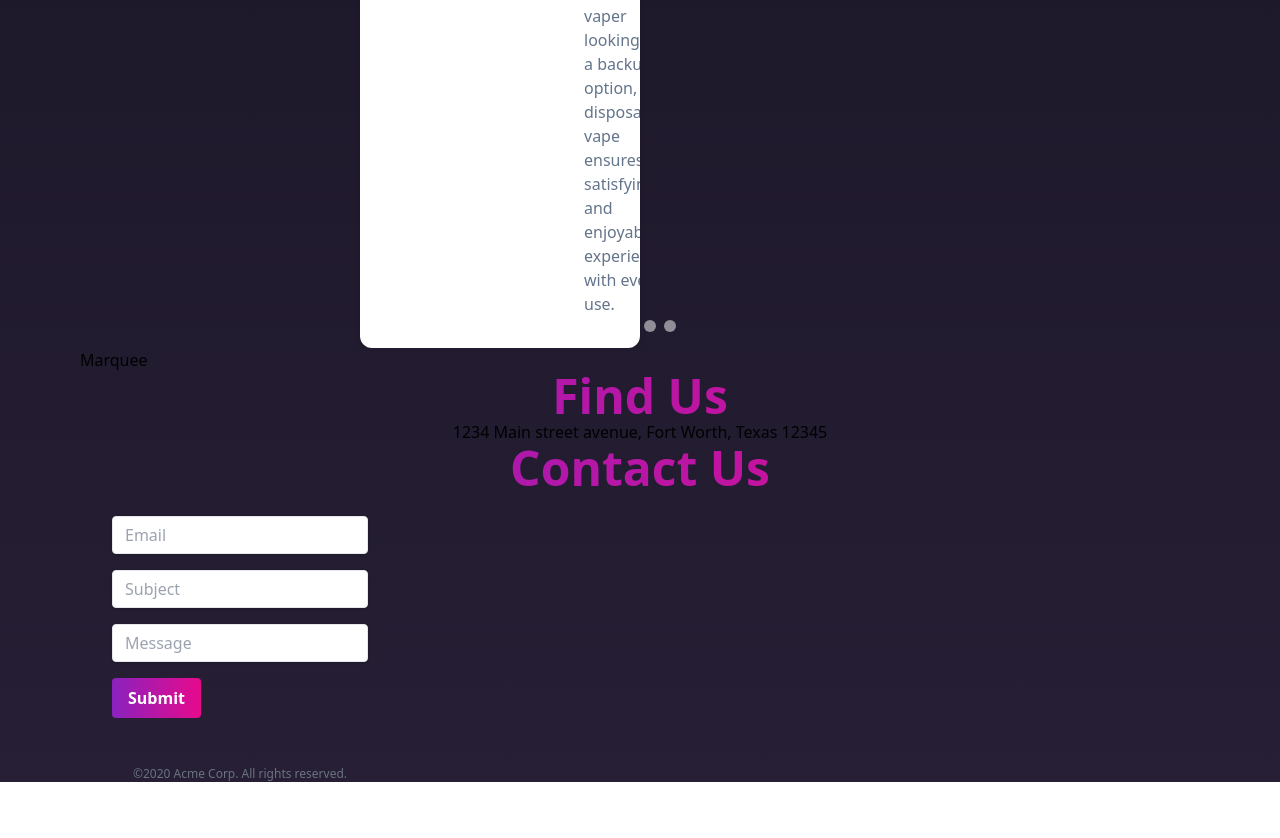
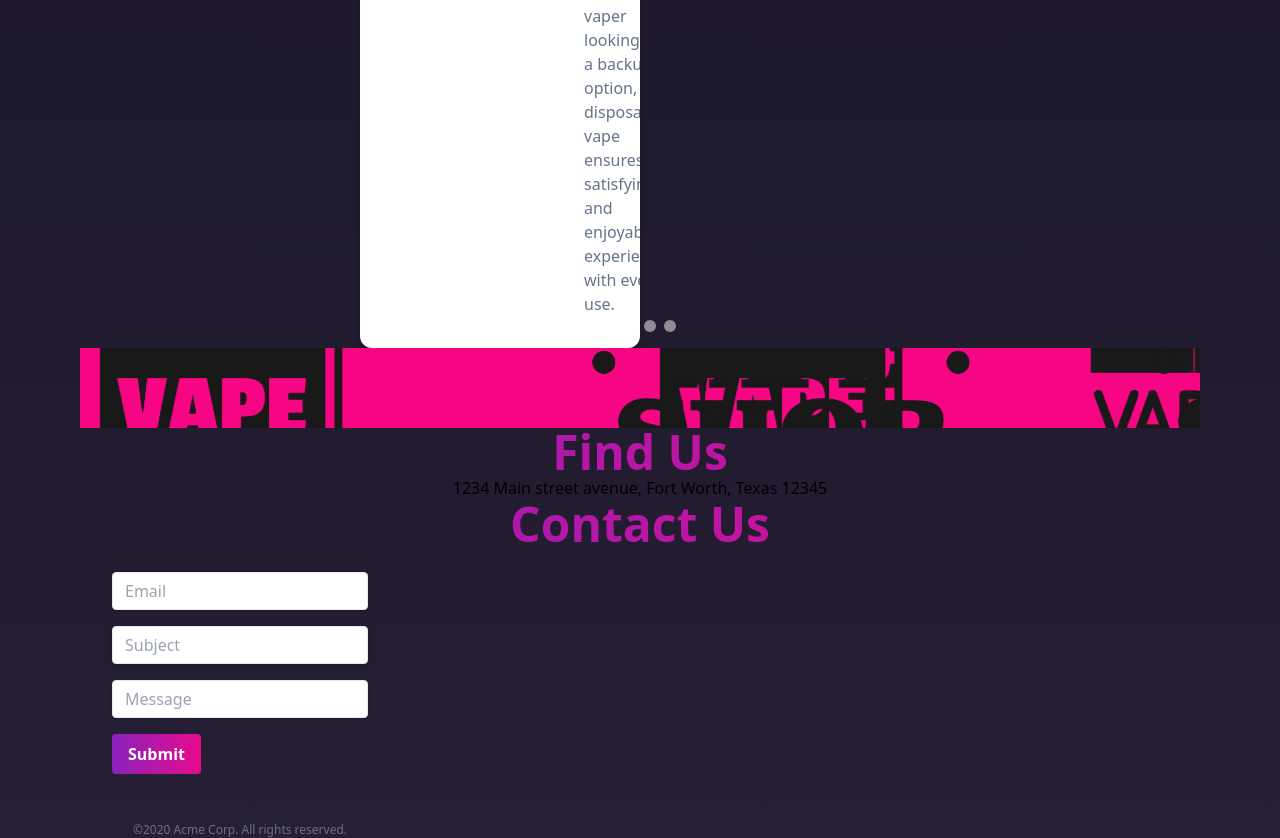
Before and after one commit to JadenLund/applicationPackageOne, a React (Vite) app: page / in a window 1280 px wide. Shown: the part 2640-3478 px from the top of the page. Before the commit the page ends 3422 px from the top, so only its background shows below. Built offline with nearby package versions, Linux system fonts and the light colour scheme; a web font is replaced by a local one.

Commit message:
adding color to marquee, images are too big at the moment though

```diff
--- a/src/components/Marquee.jsx
+++ b/src/components/Marquee.jsx
@@ -1,7 +1,38 @@
+import Company1 from "../images/Company1.png";
+import Company2 from "../images/Company2.png";
+import Company3 from "../images/Company3.png";
+import Company4 from "../images/Company4.png";
+import Company5 from "../images/Company5.png";
+import Company6 from "../images/Company6.png";
+import Company7 from "../images/Company7.png";
+import Company8 from "../images/Company8.png";
 export default function Marquee() {
+  {
+    /* later organize to use a for loop for all of the image names maybe */
+  }
+
   return (
-    <div>
-      <h1>Marquee</h1>
+    <div className="bg-marq relative flex h-w overflow-hidden">
+      <div className=" py-12 animate-marquee whitespace-nowrap flex items-center justify-evenly object-scale-down">
+        <img src={Company1} />
+        <img src={Company2} />
+        <img src={Company3} />
+        <img src={Company4} />
+        <img src={Company5} />
+        <img src={Company6} />
+        <img src={Company7} />
+        <img src={Company8} />
+      </div>
+      <div className="py-12 animate-marquee whitespace-nowrap flex items-center justify-evenly object-scale-down">
+        <img src={Company1} />
+        <img src={Company2} />
+        <img src={Company3} />
+        <img src={Company4} />
+        <img src={Company5} />
+        <img src={Company6} />
+        <img src={Company7} />
+        <img src={Company8} />
+      </div>
     </div>
   );
 }
--- a/tailwind.config.js
+++ b/tailwind.config.js
@@ -42,7 +42,8 @@ module.exports = {
         'tab': '#161120',
         'bg-t': '#261F35',
         'bg-m': '#161120',
-        's-text': '#BFBFBF'
+        's-text': '#BFBFBF',
+        'marq': '#F70684'
       },
       fontFamily: {
         'roboto': ['Roboto', 'cursive'],
```
